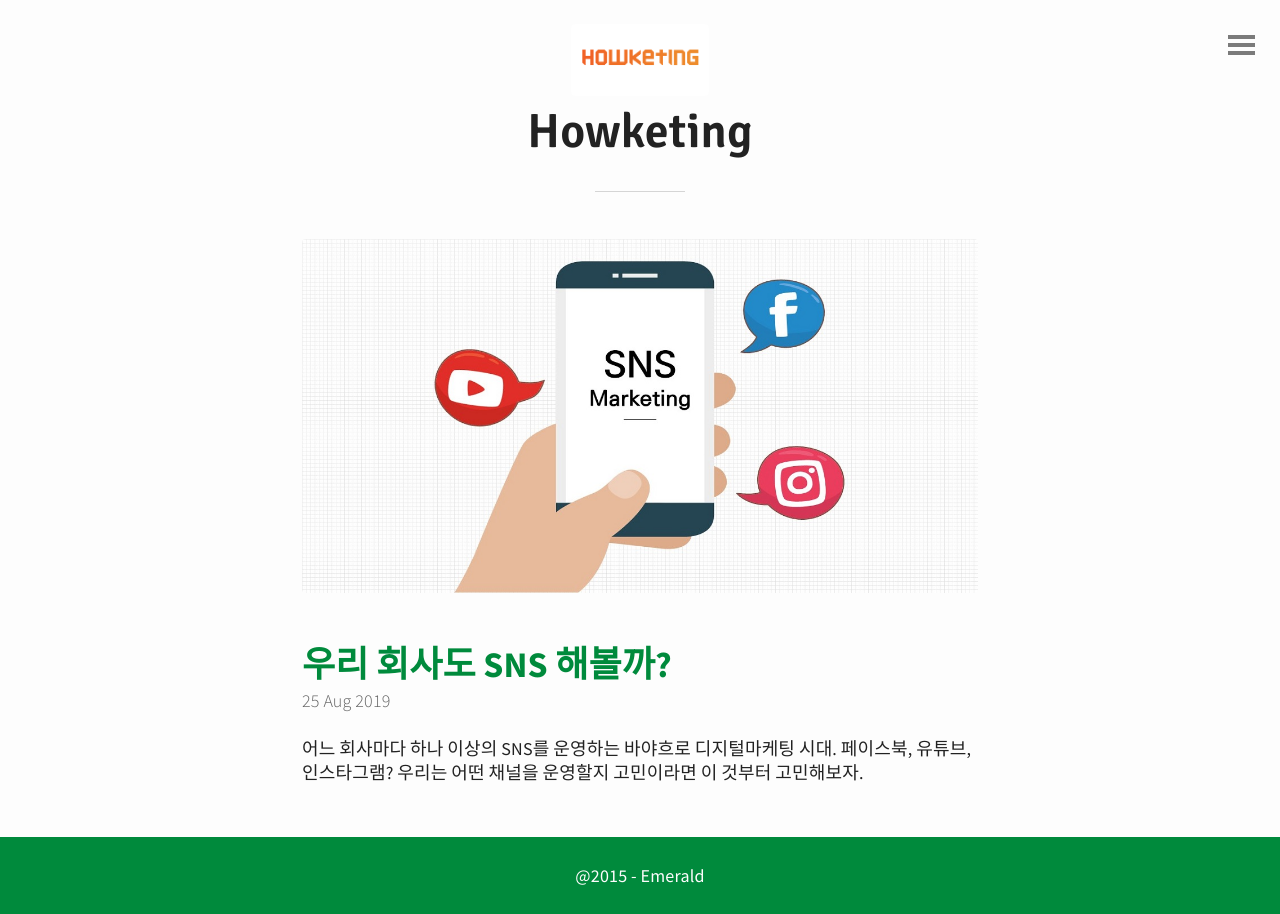
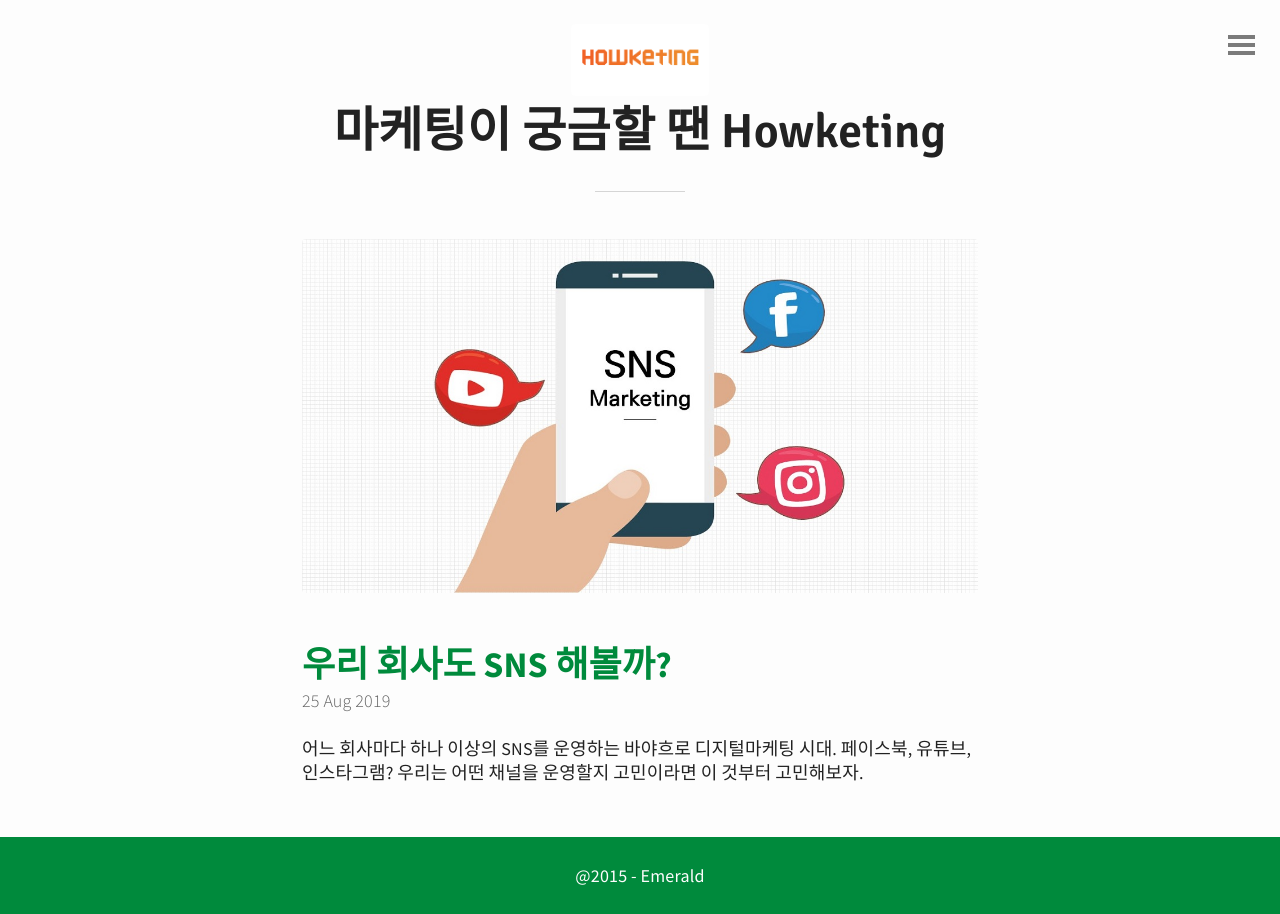
Before and after one commit to gkslfh36/howketing, a Jekyll site: the page built from index.html, in a window 1280 px wide. Built offline with Jekyll 4.4.1, drawn with Linux system fonts in a browser that asks for light colours; the list of posts is cut into pages by our own code.

Commit message:
타이틀변경2

```diff
--- a/_includes/header.html
+++ b/_includes/header.html
@@ -1,6 +1,6 @@
 <header id="header">
 	<a href="{{ site.baseurl }}">
 		<img src="{{ "/img/sum/thumbnail.png" | prepend: site.baseurl | replace: '//', '/' }}" alt="howketing Logo">
-	  <h1>Howketing</h1>
+	  <h1>마케팅이 궁금할 땐 Howketing</h1>
 	</a>
 </header>
```
